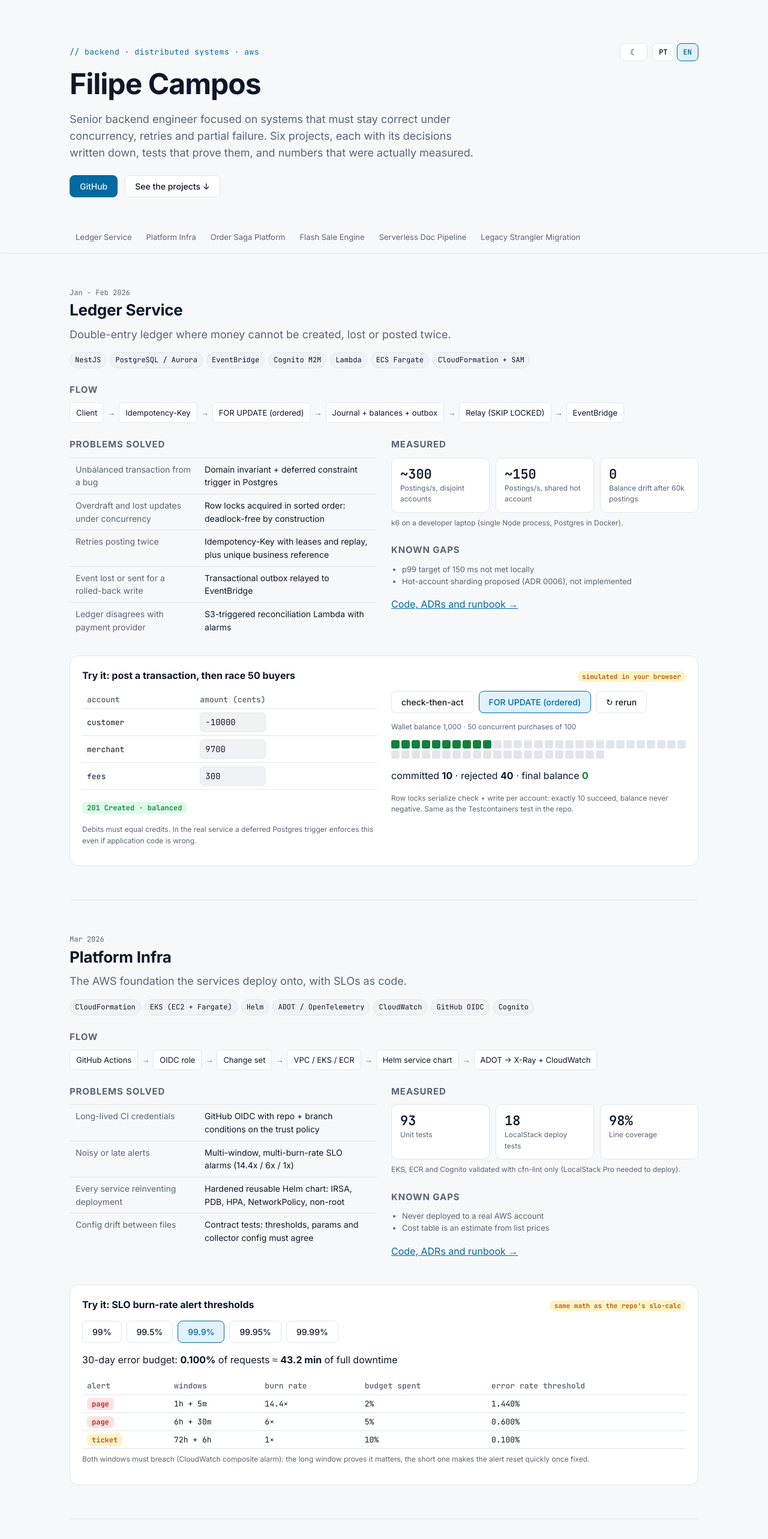
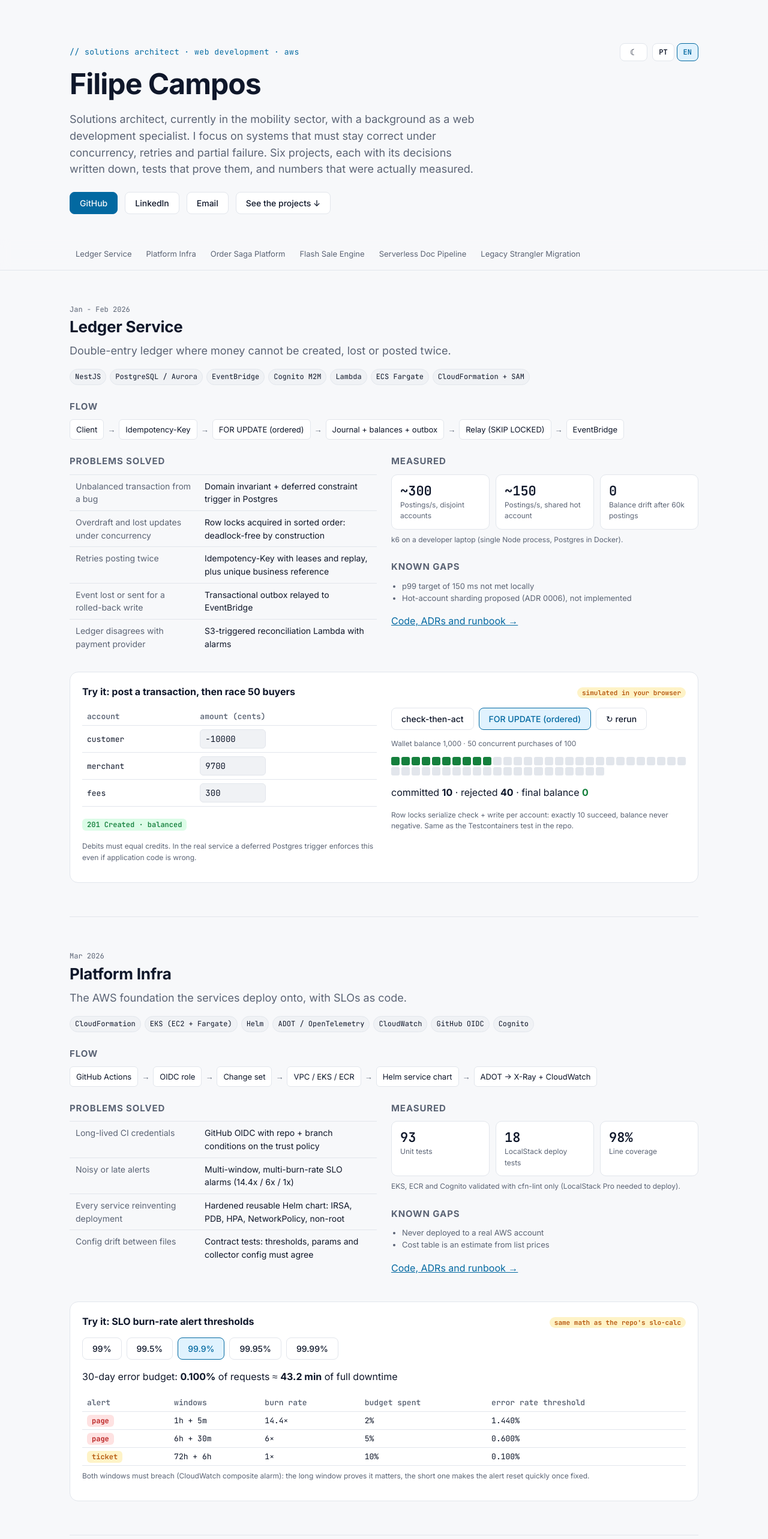
Before and after one commit to filipercampos/filipercampos.github.io, a React (Vite) app: page / in a window 1280 px wide. Shown: the top 2566 px of the page at 60% size. Built offline with nearby package versions, Linux system fonts and the light colour scheme.

Commit message:
feat: reposition as solutions architect and add contact links
Hero and footer now link LinkedIn and email. The SLO table scrolls inside its card so the page no longer overflows horizontally on phones.

```diff
--- a/src/App.tsx
+++ b/src/App.tsx
@@ -8,6 +8,12 @@ import { SloDemo } from './demos/SloDemo';
 import { StranglerDemo } from './demos/StranglerDemo';
 import { LangSwitch, useLang, useT } from './i18n';
 import { ThemeToggle } from './theme';
+
+const CONTACT = {
+  github: 'https://github.com/filipercampos',
+  linkedin: 'https://www.linkedin.com/in/filipercampos',
+  email: 'filipecampos123@hotmail.com',
+};
 
 const DEMOS: Record<DemoId, ComponentType> = {
   ledger: LedgerDemo,
@@ -35,8 +41,14 @@ export function App() {
         <h1>Filipe Campos</h1>
         <p className="lead">{t.lead}</p>
         <div className="links">
-          <a className="btn primary" href="https://github.com/filipercampos">
+          <a className="btn primary" href={CONTACT.github}>
             GitHub
+          </a>
+          <a className="btn" href={CONTACT.linkedin}>
+            LinkedIn
+          </a>
+          <a className="btn" href={`mailto:${CONTACT.email}`}>
+            {t.email}
           </a>
           <a className="btn" href="#ledger">
             {t.seeProjects}
@@ -60,7 +72,13 @@ export function App() {
         ))}
       </main>
 
-      <footer className="wrap">{t.footer}</footer>
+      <footer className="wrap">
+        <p>{t.footer}</p>
+        <p className="contact">
+          <a href={CONTACT.github}>GitHub</a> · <a href={CONTACT.linkedin}>LinkedIn</a> ·{' '}
+          <a href={`mailto:${CONTACT.email}`}>{CONTACT.email}</a>
+        </p>
+      </footer>
     </>
   );
 }
--- a/src/demos/SloDemo.tsx
+++ b/src/demos/SloDemo.tsx
@@ -26,6 +26,7 @@ export function SloDemo() {
         {t.slo.budget}: <strong>{(report.errorBudget * 100).toFixed(3)}%</strong> {t.slo.ofRequests}{' '}
         <strong>{formatMinutes(report.allowedDowntimeMinutes)}</strong> {t.slo.downtime}
       </p>
+      <div className="table-scroll">
         <table className="data">
           <thead>
             <tr>
@@ -50,6 +51,7 @@ export function SloDemo() {
             ))}
           </tbody>
         </table>
+      </div>
       <p className="note">{t.slo.note}</p>
     </div>
   );
--- a/src/i18n.tsx
+++ b/src/i18n.tsx
@@ -6,11 +6,12 @@ const STORAGE_KEY = 'lang';
 
 const en = {
   htmlLang: 'en',
-  title: 'Filipe Campos · Backend Architecture',
-  eyebrow: '// backend · distributed systems · aws',
+  title: 'Filipe Campos · Solutions Architect',
+  eyebrow: '// solutions architect · web development · aws',
   lead:
-    'Senior backend engineer focused on systems that must stay correct under concurrency, retries and partial failure. Six projects, each with its decisions written down, tests that prove them, and numbers that were actually measured.',
+    'Solutions architect, currently in the mobility sector, with a background as a web development specialist. I focus on systems that must stay correct under concurrency, retries and partial failure. Six projects, each with its decisions written down, tests that prove them, and numbers that were actually measured.',
   seeProjects: 'See the projects ↓',
+  email: 'Email',
   themeToDark: 'Switch to dark theme',
   themeToLight: 'Switch to light theme',
   navLabel: 'Projects',
@@ -112,11 +113,12 @@ export type Strings = typeof en;
 
 const pt: Strings = {
   htmlLang: 'pt-BR',
-  title: 'Filipe Campos · Arquitetura Backend',
-  eyebrow: '// backend · sistemas distribuídos · aws',
+  title: 'Filipe Campos · Arquiteto de Soluções',
+  eyebrow: '// arquiteto de soluções · desenvolvimento web · aws',
   lead:
-    'Engenheiro backend sênior focado em sistemas que precisam continuar corretos sob concorrência, retentativas e falhas parciais. Seis projetos, cada um com as decisões documentadas, testes que as comprovam e números realmente medidos.',
+    'Arquiteto de soluções, hoje no segmento de mobilidade, com trajetória de especialista em desenvolvimento web. Foco em sistemas que precisam continuar corretos sob concorrência, retentativas e falhas parciais. Seis projetos, cada um com as decisões documentadas, testes que as comprovam e números realmente medidos.',
   seeProjects: 'Ver os projetos ↓',
+  email: 'E-mail',
   themeToDark: 'Mudar para tema escuro',
   themeToLight: 'Mudar para tema claro',
   navLabel: 'Projetos',
--- a/src/styles.css
+++ b/src/styles.css
@@ -539,6 +539,11 @@ input[type='range'] {
   background: var(--muted);
 }
 
+/* Lets wide tables scroll inside their card instead of widening the page on phones. */
+.table-scroll {
+  overflow-x: auto;
+}
+
 table.data {
   width: 100%;
   border-collapse: collapse;
@@ -563,6 +568,10 @@ footer {
   font-size: 13px;
 }
 
+footer p {
+  margin: 0 0 8px;
+}
+
 .sr-only {
   position: absolute;
   width: 1px;
```
Also changed, not shown: index.html (+2 -2 lines). Lines whose indentation alone changed are shown as unchanged.
